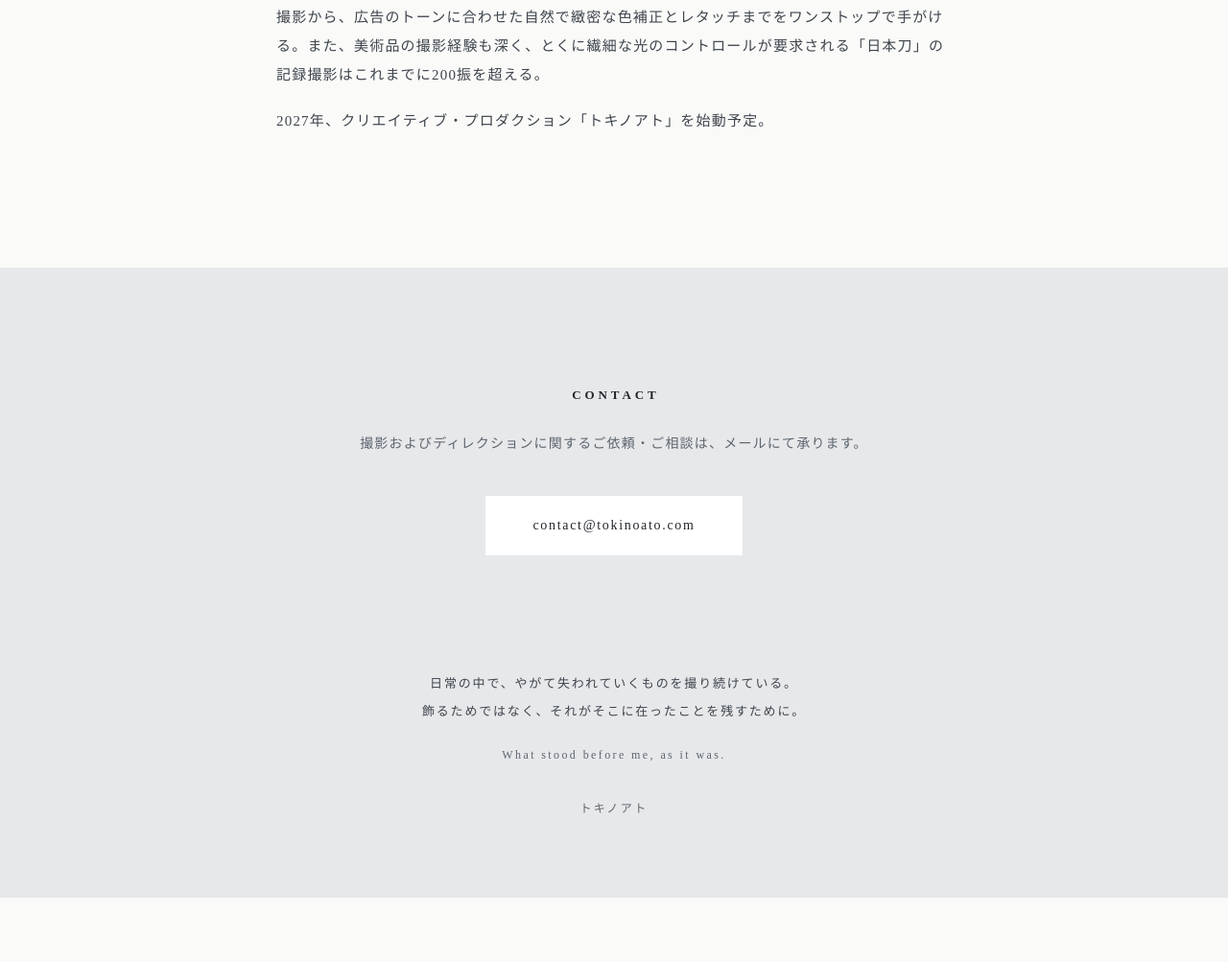
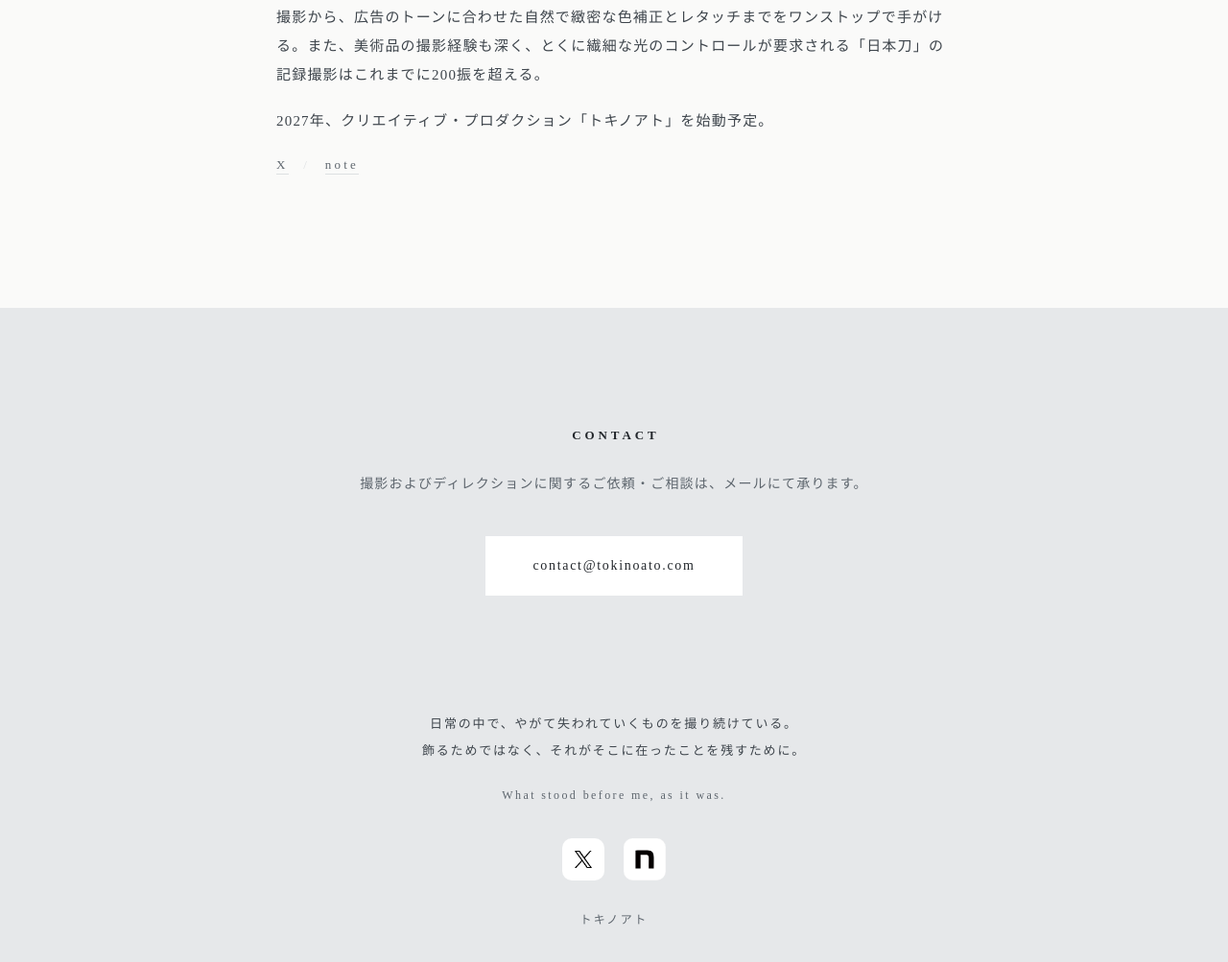
Before and after one commit to tokinoato/tokinoato.github.io, a plain HTML site: page index.html in a window 1280 px wide. Shown: the part 2206-3209 px from the top of the page at 96% size. Before the commit the page ends 3142 px from the top, so only its background shows below. Drawn offline with Linux system fonts and the light colour scheme; a web font is replaced by a local one.

Commit message:
Add files via upload

```diff
--- a/index.html
+++ b/index.html
@@ -7,6 +7,9 @@
 <title>トキノアト｜広告写真・撮影ディレクション・美術品撮影（名古屋）</title>
 <meta name="description" content="トキノアトは名古屋を拠点にするフォトグラフィー＆クリエイティブ・プロダクション。広告撮影（人物・商品・建築・風景）、撮影ディレクション、日本刀をはじめとする美術品撮影。代表 高田ナオキ（日本広告写真家協会 正会員）。">
 <link rel="canonical" href="https://tokinoato.com/">
+<link rel="icon" href="/favicon.svg" type="image/svg+xml">
+<link rel="icon" href="/favicon-32.png" sizes="32x32" type="image/png">
+<link rel="apple-touch-icon" href="/apple-touch-icon.png">
 <meta property="og:type" content="website">
 <meta property="og:locale" content="ja_JP">
 <meta property="og:site_name" content="トキノアト">
@@ -98,7 +101,9 @@
     "url": "https://apa.or.jp/"
    },
    "sameAs": [
-    "https://apa.or.jp/ph/nao/"
+    "https://apa.or.jp/ph/nao/",
+    "https://x.com/naografo",
+    "https://note.com/naokitakada"
    ]
   }
  ]
@@ -173,6 +178,17 @@
   }
   .contact .mail:hover,.contact .mail:focus-visible{background:#6E747A;color:#FFFFFF;border-color:#6E747A} /* 白地→グレーに反転。白文字との対比 4.7:1 */
 
+
+  /* 代表の発信（X・note） */
+  .links{margin:40px 0 0;font-size:13px;letter-spacing:.25em;color:var(--sub)}
+  .links a{color:var(--sub);text-decoration:none;border-bottom:1px solid var(--rule);padding-bottom:2px;transition:color .3s,border-color .3s}
+  .links a:hover,.links a:focus-visible{color:var(--ink);border-color:var(--ink)}
+  .links .sep{margin:0 1.2em;color:var(--rule)}
+  /* フッター：XとnoteのマークでSNSへ（各社の公式ロゴを加工せずに使う） */
+  .sns{display:flex;justify-content:center;gap:20px;margin:2.6em 0 0;padding:0;list-style:none}
+  .sns a{display:flex;align-items:center;justify-content:center;width:44px;height:44px;border-radius:10px;background:#FFFFFF;transition:opacity .3s}
+  .sns a:hover,.sns a:focus-visible{opacity:.7}
+  .sns img{display:block}
   .sp-only{display:none}
 
   /* FOOTER */
@@ -239,6 +255,7 @@
       <p>タレントやモデルを起用した広告から、建築、プロダクト、ゴルフ場の風景、柔道の国際大会まで、ジャンルを問わず多岐にわたる被写体と向き合う。自身の撮影に留まらず、プロジェクトの規模に応じたカメラマンチームの手配や進行管理といったディレクション業務も統括し、プロゴルフトーナメントなどの現場も担当してきた。</p>
       <p>撮影から、広告のトーンに合わせた自然で緻密な色補正とレタッチまでをワンストップで手がける。また、美術品の撮影経験も深く、とくに繊細な光のコントロールが要求される「日本刀」の記録撮影はこれまでに200振を超える。</p>
       <p>2027年、クリエイティブ・プロダクション「トキノアト」を始動予定。</p>
+      <p class="links" lang="en"><a href="https://x.com/naografo" rel="me noopener" target="_blank">X</a><span class="sep" aria-hidden="true">/</span><a href="https://note.com/naokitakada" rel="me noopener" target="_blank">note</a></p>
     </div></section>
 
     <section class="band contact tone" aria-labelledby="h-contact"><div class="inner reveal">
@@ -251,6 +268,10 @@
   <footer class="tone">
     <p class="statement">日常の中で、<br class="sp-only">やがて失われていくものを撮り続けている。<br>飾るためではなく、<br class="sp-only">それがそこに在ったことを残すために。</p>
     <p lang="en">What stood before me, as it was.</p>
+    <ul class="sns">
+      <li><a href="https://x.com/naografo" rel="me noopener" target="_blank" aria-label="X（@naografo）"><img src="/img/x.png" width="18" height="18" alt=""></a></li>
+      <li><a href="https://note.com/naokitakada" rel="me noopener" target="_blank" aria-label="note（高田ナオキ）" style="background:none"><img src="/img/note.svg" width="44" height="44" alt=""></a></li>
+    </ul>
     <p class="mark">トキノアト</p>
   </footer>
 <script>
```
Also changed, not shown: apple-touch-icon.png (added), favicon-32.png (added), favicon.ico (added), favicon.svg (added), img/note.svg (added), img/x.png (added), llms.txt.
